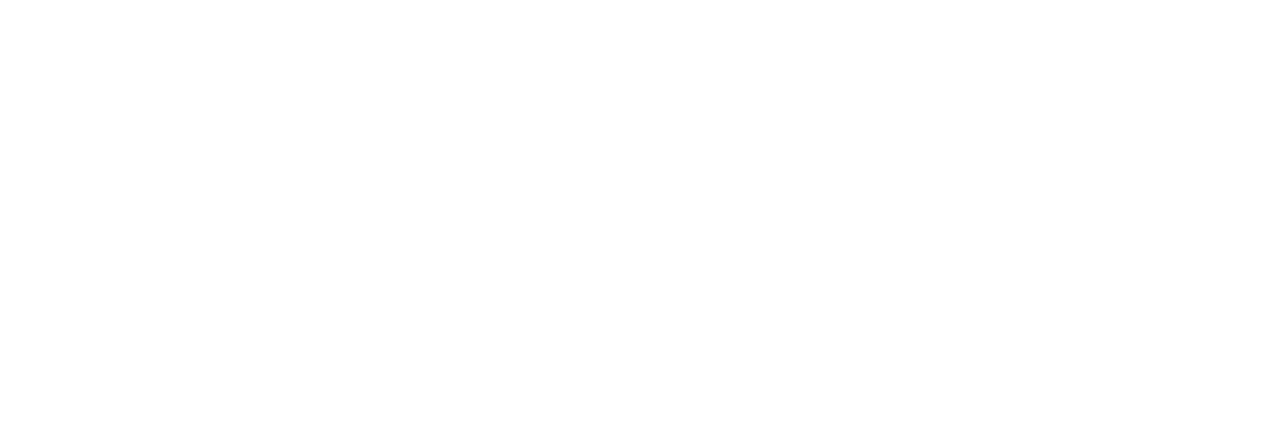
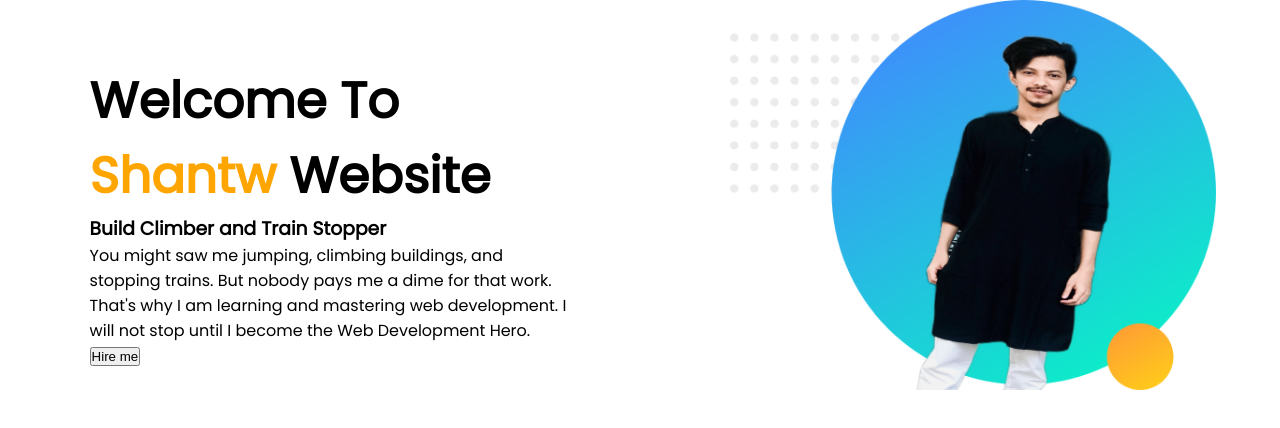
Before and after one commit to Shantw12/web-protfolio, a plain HTML site: page index.html in a window 1280 px wide. Drawn offline with Linux system fonts and the light colour scheme.

Commit message:
added top part

```diff
--- a/index.html
+++ b/index.html
@@ -4,9 +4,24 @@
     <meta charset="UTF-8">
     <meta http-equiv="X-UA-Compatible" content="IE=edge">
     <meta name="viewport" content="width=device-width, initial-scale=1.0">
-    <title>Document</title>
+    <link rel="preconnect" href="https://fonts.googleapis.com">
+    <link rel="preconnect" href="https://fonts.gstatic.com" crossorigin>
+    <link href="https://fonts.googleapis.com/css2?family=Poppins&display=swap" rel="stylesheet">
+    <title>shantw web developer</title>
+    <link rel="stylesheet" href="style.css">
 </head>
 <body>
-
+    <section>
+        <div class="half-width">
+        <h1>Welcome To</h1>
+        <h1><span class="text">Shantw</span> Website</h1>
+        <h3>Build Climber and Train Stopper</h3>
+        <p>You might saw me jumping, climbing buildings, and stopping trains. But nobody pays me a dime for that work. That's why I am learning and mastering web development. I will not stop until I become the Web Development Hero.</p>
+        <button>Hire me</button>
+        </div>
+        <div class="half-width1">
+        <img src="img/image 10.png" alt="">
+        </div>
+    </section>
 </body>
 </html>
--- a/style.css
+++ b/style.css
@@ -0,0 +1,30 @@
+*{
+    margin: 0px;
+    padding: 0px;
+    box-sizing: border-box;
+}
+body{
+    font-family: 'Poppins', sans-serif;
+}
+.text{
+    color: orange;
+}
+.half-width{
+    width: 40%;
+    float: left;
+    margin-left: 5%;
+    padding-left: 2%;
+    margin-top: 5%;
+}
+.half-width h1{
+    font-size: 50px;
+}
+.half-width1{
+    width: 40%;
+    float: right;
+    margin-right: 5%;
+    padding-left: 2%;
+}
+.half-width1 img{
+    width: 100%;
+}
```
Also changed, not shown: img/image 10.png (added), 1 other file.
